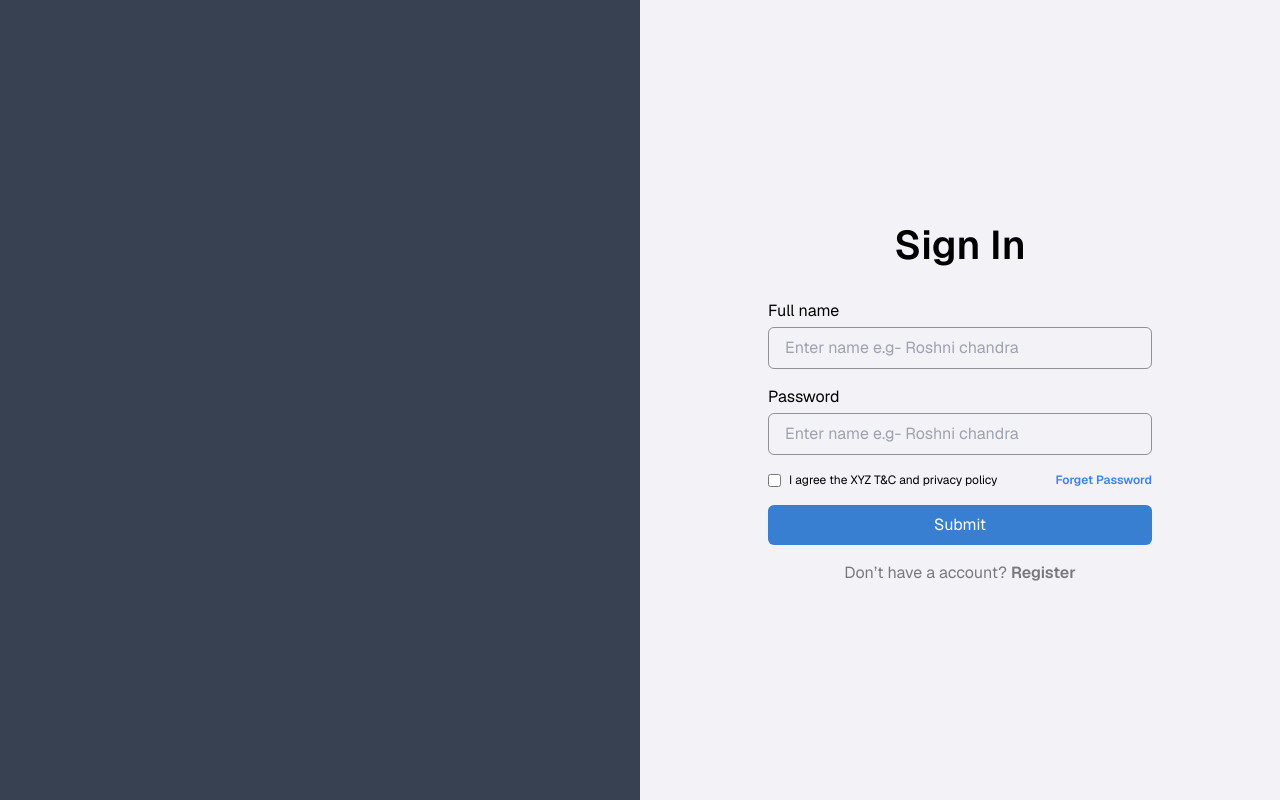
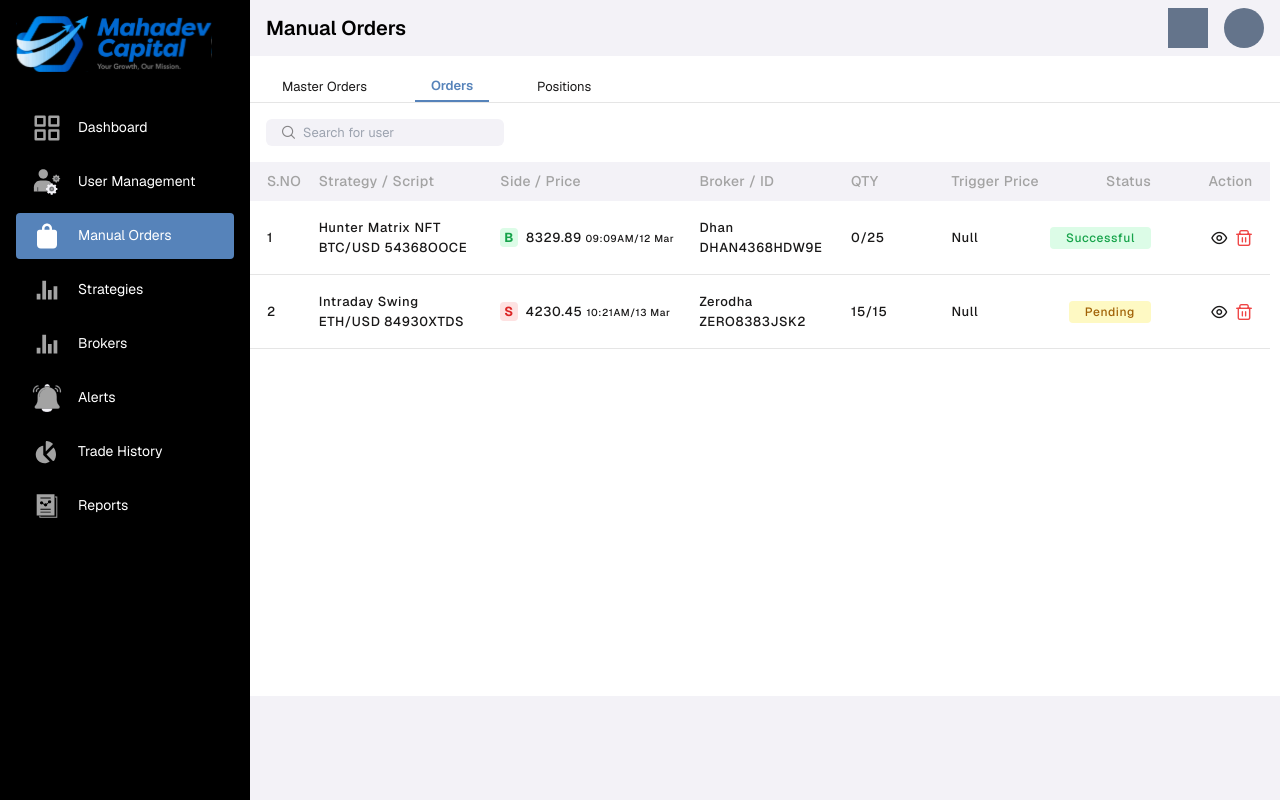
Before and after one commit to aayushdoesdev/profit-sharing-admin, a Vue app: page /manual-orders in a window 1280 px wide. Before the commit this address led to /login. Built offline with nearby package versions, Linux system fonts and the light colour scheme; no server answers.

Commit message:
updated manualOrder component ui

```diff
--- a/src/views/manualOrders/Main.vue
+++ b/src/views/manualOrders/Main.vue
@@ -2,10 +2,6 @@
 import { ref } from "vue";
 import Popup from "@/components/Popup.vue";
 import Tooltip from "@/components/Tooltip.vue";
-import {useManualOrders} from "@/stores/manualOrders";
-
-const manualOrdersStore = useManualOrders()
-
 
 const activeSection = ref("orders");
 const showSidebar = ref(false);
@@ -23,22 +19,34 @@ const positions = ref([
   {
     tradeId: "FER527SJ2SJ2929",
     strategy: "Most profitable source",
+    script: "BTC/USD 54368OOCE",
     trades: [
-      { type: "B", price: 8329.89 },
-      { type: "S", price: 8329.89 },
+      { type: "B", price: 8329.89, time: "09:09AM/12 Mar" },
+      { type: "S", price: 8329.89, time: "09:09AM/12 Mar" },
     ],
-    broker: "32",
+    broker: "Zerodha",
     profit: "+5473",
+    user: 'Roshni Chandra',
+    product: 'Intraday',
+    qty: '25',
+    exchange: 'NSE',
+    status: 'open',
   },
   {
+    script: "BTC/USD 54368OOCE",
     tradeId: "RTY83929JS2A838",
     strategy: "BankNifty Beast",
     trades: [
-      { type: "B", price: 7400.12 },
-      { type: "S", price: 7650.5 },
+      { type: "B", price: 7400.12, time: "09:09AM/12 Mar" },
+      { type: "S", price: 7650.5, time: "09:09AM/12 Mar" },
     ],
     broker: "Zerodha",
     profit: "+250.38",
+    user: 'Roshni Chandra',
+    product: 'Intraday',
+    qty: '25',
+    exchange: 'NSE',
+    status: 'open',
   },
 ]);
 
@@ -50,8 +58,8 @@ const orders = ref([
     broker: "Dhan",
     brokerId: "DHAN4368HDW9E",
     qty: "0/25",
-    triggerPrice : 'Null',
-    ltp : '200',
+    triggerPrice: 'Null',
+    ltp: '200',
     profit: "5473",
     status: "Successful",
   },
@@ -62,8 +70,8 @@ const orders = ref([
     broker: "Zerodha",
     brokerId: "ZERO8383JSK2",
     qty: "15/15",
-    triggerPrice : 'Null',
-    ltp : '200',
+    triggerPrice: 'Null',
+    ltp: '200',
     profit: "5473",
     status: "Pending",
   },
@@ -71,7 +79,7 @@ const orders = ref([
 </script>
 
 <template>
-  <main class="bg-white py-4">
+  <main class="bg-white py-4 min-h-[80%]">
     <div class="border-b border-black border-opacity-10 flex justify-between items-center nrml-text">
       <div class="flex items-center gap-8 px-4">
         <button @click="toggleSections('master-orders')" class="px-4 py-1" :class="{
@@ -95,7 +103,7 @@ const orders = ref([
       </div>
     </div>
 
-    {{ manualOrdersStore }}
+
     <div class="mt-4">
       <!-- !POSITIONS TABLE -->
       <div v-if="activeSection === 'positions'" class="">
@@ -113,13 +121,16 @@ const orders = ref([
             <thead>
               <tr
                 class="flex items-center justify-between w-full text-left px-4 py-2 text-[14px] font-bold tracking-wide bg-custom-grey text-custom-dark-grey">
-                <th class="min-w-[50px] w-[5%]">S.NO</th>
-                <th class="min-w-[200px] w-[20%]">Trade ID</th>
-                <th class="min-w-[200px] w-[20%]">Strategy</th>
-                <th class="min-w-[200px] w-[20%]">Trade Type</th>
-                <th class="min-w-[100px] w-[10%]">Broker</th>
-                <th class="min-w-[100px] w-[10%]">Profit</th>
-                <th class="min-w-[200px] text-right w-[15%]">Action</th>
+                <th class="min-w-[50px] w-[5%] text-left">S.NO</th>
+                <th class="min-w-[160px] w-[15%] text-left">Strategy/Symbol</th>
+                <th class="min-w-[160px] w-[15%] text-left">Side/Price</th>
+                <th class="min-w-[120px] w-[10%] text-left">User/Broker</th>
+                <th class="min-w-[100px] w-[5%] text-left ">Product</th>
+                <th class="min-w-[70px] w-[5%] text-left">QTY</th>
+                <th class="min-w-[100px] w-[5%] text-left">Exchange</th>
+                <th class="min-w-[100px] w-[5%] text-left">Status</th>
+                <th class="min-w-[80px] w-[5%] text-left">PNL</th>
+                <th class="min-w-[120px] w-[10%] text-right">Action</th>
               </tr>
             </thead>
 
@@ -127,38 +138,55 @@ const orders = ref([
               <tr v-for="(pos, index) in positions" :key="pos.tradeId"
                 class="flex items-center justify-between text-left w-full p-4 transition-all nrml-text tracking-wider border-b border-white border-opacity-50">
                 <td class="min-w-[50px] w-[5%]">{{ index + 1 }}</td>
-                <td class="min-w-[200px] flex items-center gap-2 w-[20%]">
-                  <p class="font-medium">{{ pos.tradeId }}</p>
+                <td class="min-w-[160px] w-[15%] font-medium">
+                  <p>{{ pos.strategy }}</p>
+                  <p>{{ pos.script }}</p>
                 </td>
-                <td class="min-w-[200px] flex flex-col gap-2 font-medium w-[20%]">
-                  <p>{{ pos.strategy }}</p>
-                </td>
-                <td class="min-w-[200px] flex flex-col gap-2 font-semibold w-[20%]">
-                  <div v-for="trade in pos.trades" :key="trade.type" class="flex items-center gap-2">
+                <td class="min-w-[160px] w-[15%]">
+                  <div v-for="trade in pos.trades" :key="trade.type" class="flex items-center gap-2 mb-1">
                     <p :class="[
-                      'px-1 rounded font-bold',
+                      'px-1 rounded font-bold ',
                       trade.type === 'B'
                         ? 'bg-green-100 text-green-600'
                         : 'bg-red-100 text-red-600',
                     ]">
                       {{ trade.type }}
                     </p>
-                    <p>{{ trade.price }}</p>
+                    <p class="font-medium">{{ trade.price }} <span class="text-[10px] text-custom-dark-grey">{{ trade.time }}</span></p>
                   </div>
                 </td>
-                <td class="min-w-[100px] w-[10%]">
-                  <p class="font-bold rounded w-fit">{{ pos.broker }}</p>
+                <td class="min-w-[120px] w-[10%]">
+                  <p class="font-medium">{{ pos.user }}</p>
+                  <p class="font-medium">{{ pos.broker }}</p>
                 </td>
-                <td class="min-w-[100px] w-[10%]">
-                  <p class="text-green-600 font-bold rounded w-fit">
+                <td class="min-w-[100px] w-[5%]">
+                  <p class="font-medium">{{ pos.product }}</p>
+                </td>
+                <td class="min-w-[70px] w-[5%]">
+                  <p class="font-medium">{{ pos.qty }}</p>
+                </td>
+                <td class="min-w-[100px] w-[5%]">
+                  <p class="font-medium">{{ pos.exchange }}</p>
+                </td>
+                <td class="min-w-[100px] w-[5%]">
+                  <p class="font-medium p-1 rounded-lg w-fit"
+                    :class="{ 'bg-custom-green/5 text-custom-green': pos.status.toLowerCase() === 'open' }">
+                    {{ pos.status }}
+                  </p>
+                </td>
+                <td class="min-w-[80px] w-[5%] ">
+                  <p class="text-green-600 font-bold">
                     {{ pos.profit }}
                   </p>
                 </td>
-                <td class="min-w-[200px] w-[15%] flex justify-end items-center gap-4">
-                  <button @click="togglePopup(true)" class="sq-off-btn">
+                <td class="min-w-[120px] w-[10%] flex justify-end items-center gap-2 ">
+                  <button @click="togglePopup(true)" class="sq-off-btn flex items-center gap-1">
                     <i class="pi pi-sync"></i>
-                    <p>Square Off</p>
+                    <p>Sq Off</p>
                   </button>
+                  <Tooltip text="View">
+                    <button class="pi pi-eye text-[16px]"></button>
+                  </Tooltip>
                 </td>
               </tr>
             </tbody>
@@ -177,20 +205,18 @@ const orders = ref([
         </div>
 
         <div class="mt-4 overflow-x-auto">
-          <table class="w-full">
+          <table class="w-[99%]">
             <thead>
               <tr
                 class="flex items-center justify-between w-full text-left px-4 py-2 text-[14px] font-bold tracking-wide bg-custom-grey text-custom-dark-grey">
                 <th class="min-w-[50px] w-[5%] font-medium">S.NO</th>
-                <th class="min-w-[200px] w-[20%] font-medium">
-                  Strategy / Script
-                </th>
-                <th class="min-w-[200px] w-[20%] font-medium">Side / Price</th>
-                <th class="min-w-[200px] w-[20%] font-medium">Broker / ID</th>
-                <th class="min-w-[100px] w-[10%] font-medium">QTY</th>
-                <th class="min-w-[200px] text-right w-[10%] font-medium">
-                  Status
-                </th>
+                <th class="min-w-[180px] w-[15%] font-medium">Strategy / Script</th>
+                <th class="min-w-[180px] w-[20%] font-medium">Side / Price</th>
+                <th class="min-w-[150px] w-[15%] font-medium">Broker / ID</th>
+                <th class="min-w-[80px] w-[10%] font-medium">QTY</th>
+                <th class="min-w-[100px] w-[10%] font-medium">Trigger Price</th>
+                <th class="min-w-[100px] w-[10%] font-medium text-right">Status</th>
+                <th class="min-w-[100px] w-[10%] font-medium text-right">Action</th>
               </tr>
             </thead>
 
@@ -198,11 +224,11 @@ const orders = ref([
               <tr v-for="(order, index) in orders" :key="order.script"
                 class="flex items-center justify-between text-left w-full p-4 transition-all nrml-text tracking-wider border-b border-black border-opacity-10 font-medium">
                 <td class="min-w-[50px] w-[5%]">{{ index + 1 }}</td>
-                <td class="min-w-[200px] w-[20%]">
+                <td class="min-w-[180px] w-[15%] ">
                   <p>{{ order.strategy }}</p>
                   <p>{{ order.script }}</p>
                 </td>
-                <td class="min-w-[200px] w-[20%]">
+                <td class="min-w-[180px] w-[20%]">
                   <div class="flex items-center gap-2">
                     <p :class="[
                       'px-1 rounded font-bold',
@@ -218,14 +244,17 @@ const orders = ref([
                     </p>
                   </div>
                 </td>
-                <td class="min-w-[200px] w-[20%]">
+                <td class="min-w-[150px] w-[15%]">
                   <p>{{ order.broker }}</p>
                   <p>{{ order.brokerId }}</p>
                 </td>
-                <td class="min-w-[100px] w-[10%]">
+                <td class="min-w-[80px] w-[10%]">
                   <p>{{ order.qty }}</p>
                 </td>
-                <td class="min-w-[200px] w-[10%] flex justify-end text-[12px]">
+                <td class="min-w-[100px] w-[10%]">
+                  {{ order.triggerPrice }}
+                </td>
+                <td class="min-w-[100px] w-[10%] flex justify-end text-[12px]">
                   <p :class="[
                     'px-4 py-[2px] rounded w-fit',
                     order.status === 'Successful'
@@ -234,6 +263,14 @@ const orders = ref([
                   ]">
                     {{ order.status }}
                   </p>
+                </td>
+                <td class="min-w-[100px] w-[10%] flex items-center justify-end gap-2">
+                  <Tooltip text="View">
+                    <button class="pi pi-eye text-[16px]"></button>
+                  </Tooltip>
+                  <Tooltip text="Delete">
+                    <button class="pi pi-trash text-red-500 text-[16px]"></button>
+                  </Tooltip>
                 </td>
               </tr>
             </tbody>
@@ -363,7 +400,6 @@ const orders = ref([
           <table class="w-full">
             <thead>
               <tr
-
                 class="flex items-center justify-between w-full text-left px-4 py-2 text-[14px] font-bold tracking-wide bg-custom-grey text-custom-dark-grey">
                 <th class="w-[5%] text-left font-medium">S.NO</th>
                 <th class="w-[15%] font-medium">Strategy / Script</th>
@@ -408,7 +444,9 @@ const orders = ref([
                 <td class="w-[15%]">{{ order.qty }}</td>
                 <td class="w-[10%]">{{ order.ltp }}</td>
                 <td class="w-[10%]">{{ order.triggerPrice }}</td>
-                <td class="w-[10%]" :class="{'text-custom-green' : order.profit >= 0 , 'text-custom-red' : order.profit < 0}">{{ order.profit > 0 ? `+${order.profit}` : order.profit }}</td>
+                <td class="w-[10%]"
+                  :class="{ 'text-custom-green': order.profit >= 0, 'text-custom-red': order.profit < 0 }">{{
+                    order.profit > 0 ? `+${order.profit}` : order.profit }}</td>
                 <td class="w-[10%]">
                   <p :class="[
                     'px-4 py-[2px] rounded w-fit',
```
